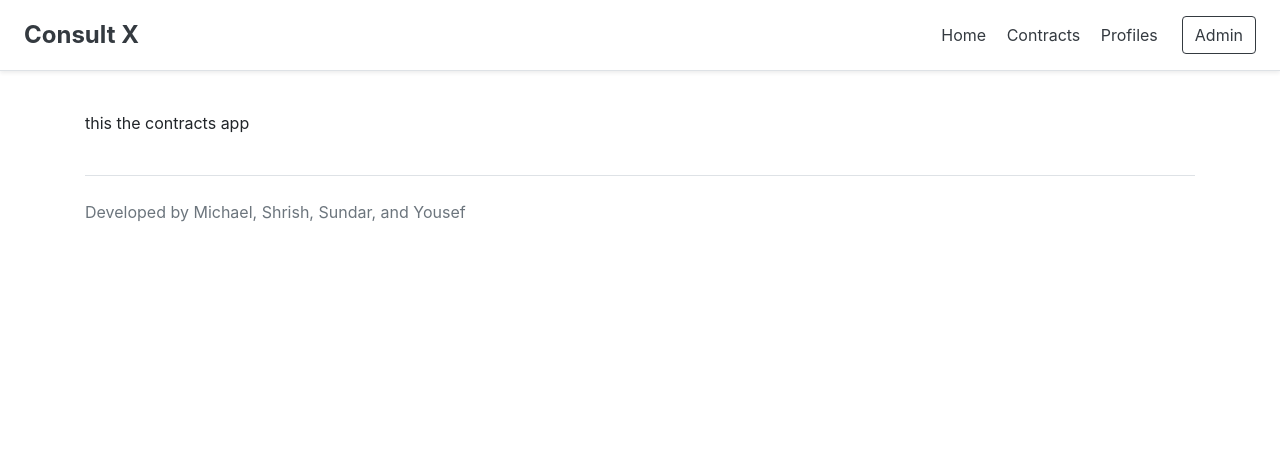
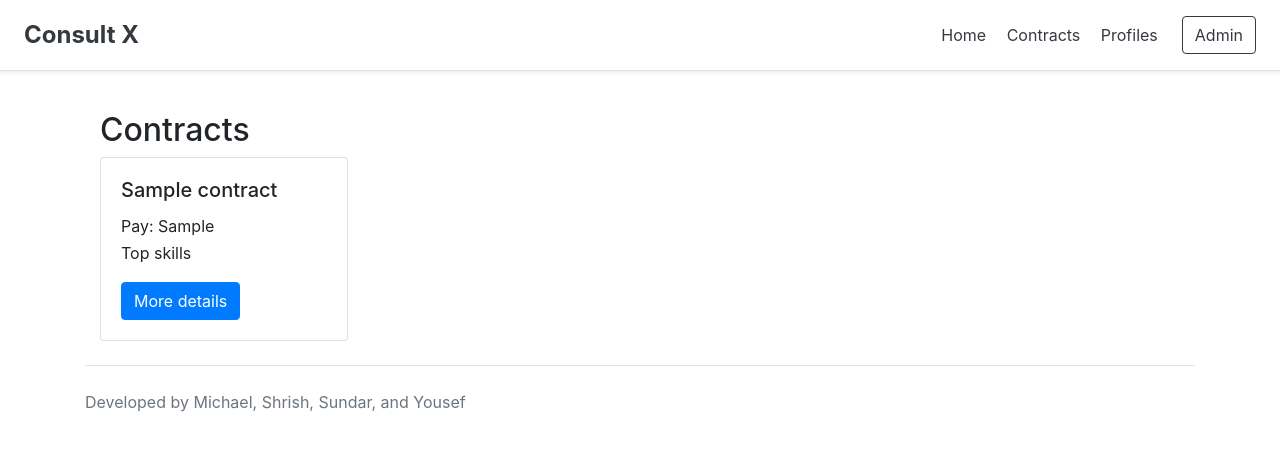
Before and after one commit to Michael-Kagnew/CU-Hackathon, a Django app: template contracts/templates/contracts.html in a window 1280 px wide. Shown: the top 451 px of the page. Run offline with Django 3.2, Linux system fonts and the light colour scheme; the template is opened without the code that fills it: values that come from a table or form of the project are taken from there, others are empty; tables that the repository leaves empty hold one stand-in row (values such as "Sample post"); some libraries are stand-ins or nearby versions.

Commit message:
started contracts page

```diff
--- a/contracts/models.py
+++ b/contracts/models.py
@@ -10,7 +10,7 @@ ch_status = (
 class Contract(models.Model):
     title = models.CharField(max_length=128)
     summary = models.TextField(blank=True)
-    salary = models.CharField(max_length=128, blank=True)
+    salary = models.CharField(max_length=128)
 
     skills = models.TextField(blank=True)
     jobTags = models.TextField(blank=True)
--- a/contracts/templates/contracts.html
+++ b/contracts/templates/contracts.html
@@ -1,6 +1,25 @@
 {% extends 'base.html' %}
 {% block body %}
 
-<p>this the contracts app</p>
+<div class="container">
+    <h2> Contracts </h2>
+    <div class="row" >
 
+
+        {% for contract in contracts %}
+        <div class="col-sm-3">
+            <div class="card">
+                <div class="card-body">
+                    <h5 class="card-title">{{ contract.title }}</h5>
+                    <p style="margin-bottom: 3px;" class="card-text">Pay: {{ contract.salary }}</p>
+                    <p style="margin-bottom: 17px;" class="card-text">Top skills</p>
+                    <a href="#" class="btn btn-primary">More details</a>
+                </div>
+            </div>
+        </div>
+        {% endfor %}
+
+    </div>
+
+</div>
 {% endblock %}
--- /dev/null
+++ b/contracts/templates/view_contract.html
@@ -0,0 +1,4 @@
+{% extends 'base.html' %}
+{% block body %}
+
+{% endblock %}
```
Also changed, not shown: contracts/views.py (+12 -3 lines), contracts/migrations/0006_auto_20200112_0221.py (added).
